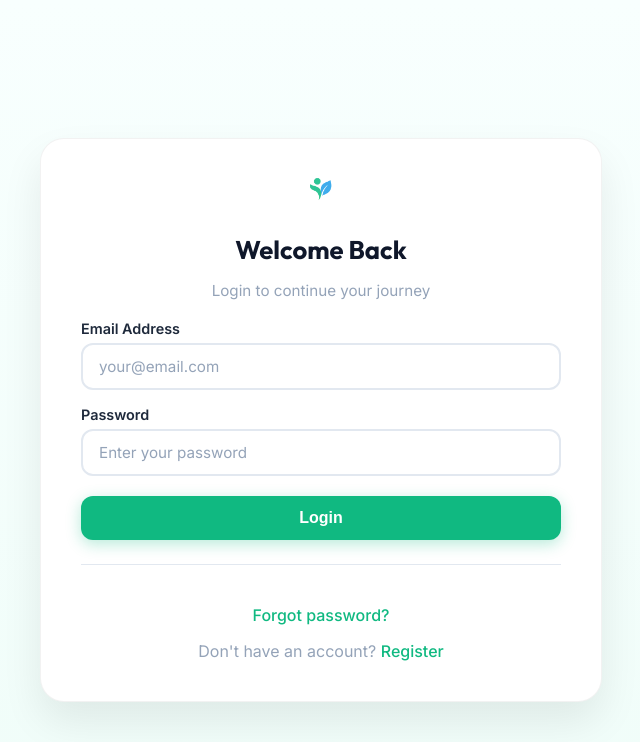
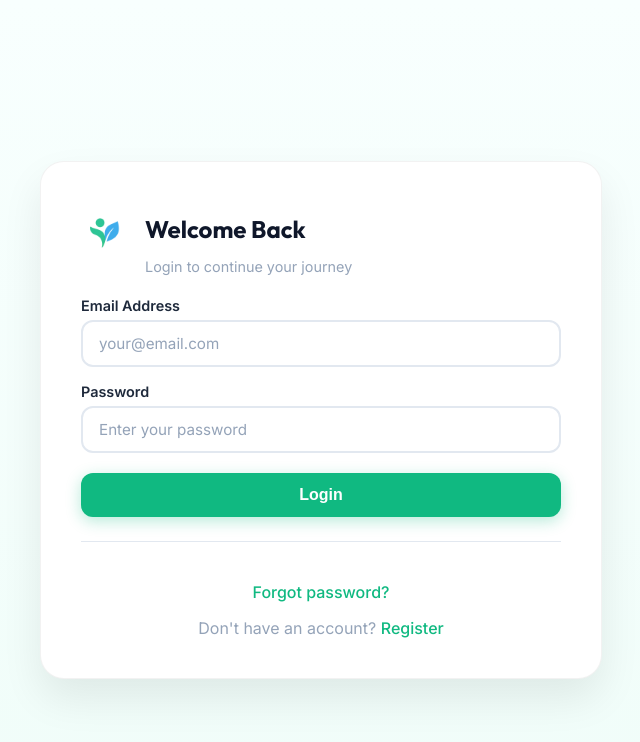
Before and after one commit to Cmanar0/healty_mentoring, a Django app: a page that uses accounts/templates/accounts/login.html in a window 1280 px wide. Shown: the top 742 px of the page, without its empty margins (360-1000 px from the left). Run offline with Django 4.2, Linux system fonts and the light colour scheme.

Commit message:
Place logo horizontally next to header text to save vertical space

```diff
--- a/accounts/templates/accounts/login.html
+++ b/accounts/templates/accounts/login.html
@@ -15,12 +15,16 @@
   <!-- Auth Container -->
   <div class="auth-container">
     <div class="auth-card">
-      <!-- Logo -->
-      <a href="{% url 'web:landing' %}" class="auth-logo">
-        <img src="{% static 'images/logo.png' %}" alt="Healthy Mentoring">
-      </a>
-      <h2>Welcome Back</h2>
-      <p class="subtitle">Login to continue your journey</p>
+      <!-- Logo and Header -->
+      <div class="auth-header-wrapper">
+        <a href="{% url 'web:landing' %}" class="auth-logo">
+          <img src="{% static 'images/logo.png' %}" alt="Healthy Mentoring">
+        </a>
+        <div class="auth-header-text">
+          <h2>Welcome Back</h2>
+          <p class="subtitle">Login to continue your journey</p>
+        </div>
+      </div>
 
       {% if form.non_field_errors %}
       <div class="form-errors">
--- a/static/css/auth.css
+++ b/static/css/auth.css
@@ -35,11 +35,16 @@ body {
   border: 1px solid rgba(0,0,0,0.05);
 }
 
-/* Logo inside card */
+/* Logo and header layout */
+.auth-header-wrapper {
+  display: flex;
+  align-items: center;
+  gap: 16px;
+  margin-bottom: 20px;
+}
+
 .auth-logo {
-  display: block;
-  text-align: center;
-  margin-bottom: 20px;
+  flex-shrink: 0;
   transition: transform 0.3s ease;
 }
 
@@ -48,24 +53,30 @@ body {
 }
 
 .auth-logo img {
-  height: 36px;
+  height: 48px;
   width: auto;
+}
+
+.auth-header-text {
+  flex: 1;
+  text-align: left;
 }
 
 .auth-card h2 {
   font-family: 'Outfit', sans-serif;
-  font-size: 1.6rem;
+  font-size: 1.5rem;
   font-weight: 700;
   color: var(--secondary);
-  margin-bottom: 6px;
-  text-align: center;
+  margin-bottom: 4px;
+  text-align: left;
 }
 
 .auth-card .subtitle {
-  text-align: center;
+  text-align: left;
   color: var(--text-light);
-  margin-bottom: 20px;
-  font-size: 0.95rem;
+  margin-bottom: 0;
+  font-size: 0.9rem;
+  line-height: 1.3;
 }
 
 /* Form Styles */
@@ -294,6 +305,29 @@ body {
     padding: 24px 20px;
   }
 
+  .auth-header-wrapper {
+    flex-direction: column;
+    text-align: center;
+    gap: 12px;
+  }
+
+  .auth-logo img {
+    height: 40px;
+  }
+
+  .auth-header-text {
+    text-align: center;
+  }
+
+  .auth-card h2 {
+    text-align: center;
+    font-size: 1.4rem;
+  }
+
+  .auth-card .subtitle {
+    text-align: center;
+  }
+
   .auth-form .form-row {
     grid-template-columns: 1fr;
     gap: 0;
@@ -303,8 +337,4 @@ body {
   .role-options {
     grid-template-columns: 1fr;
   }
-
-  .auth-card h2 {
-    font-size: 1.4rem;
-  }
 }
```
Also changed, not shown: accounts/templates/accounts/register.html (+10 -6 lines).
